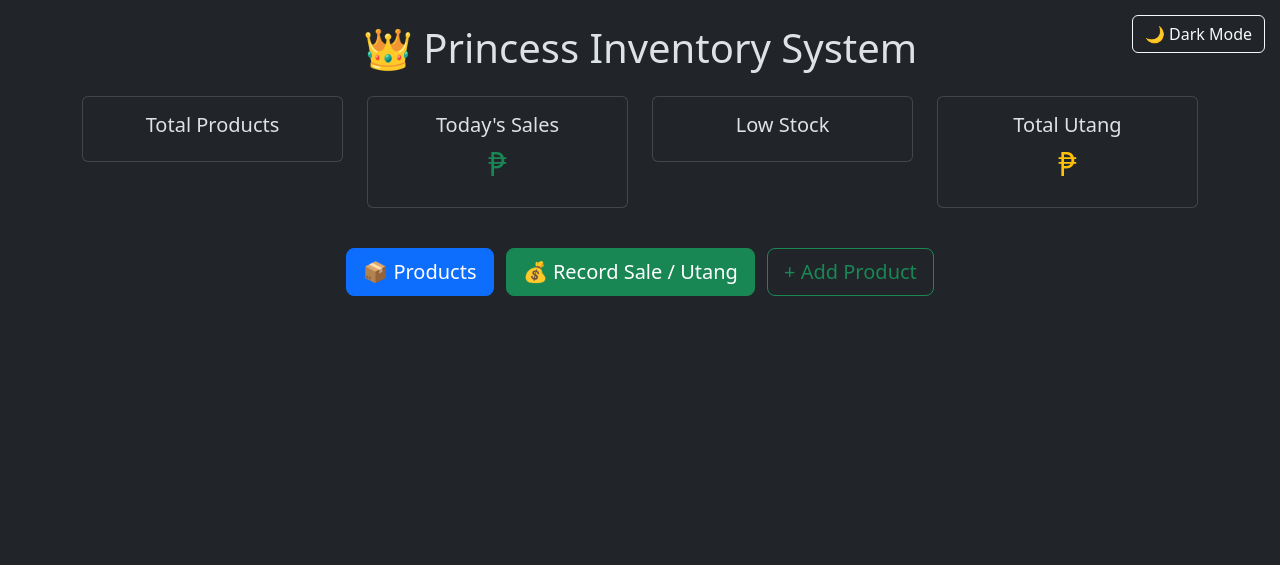
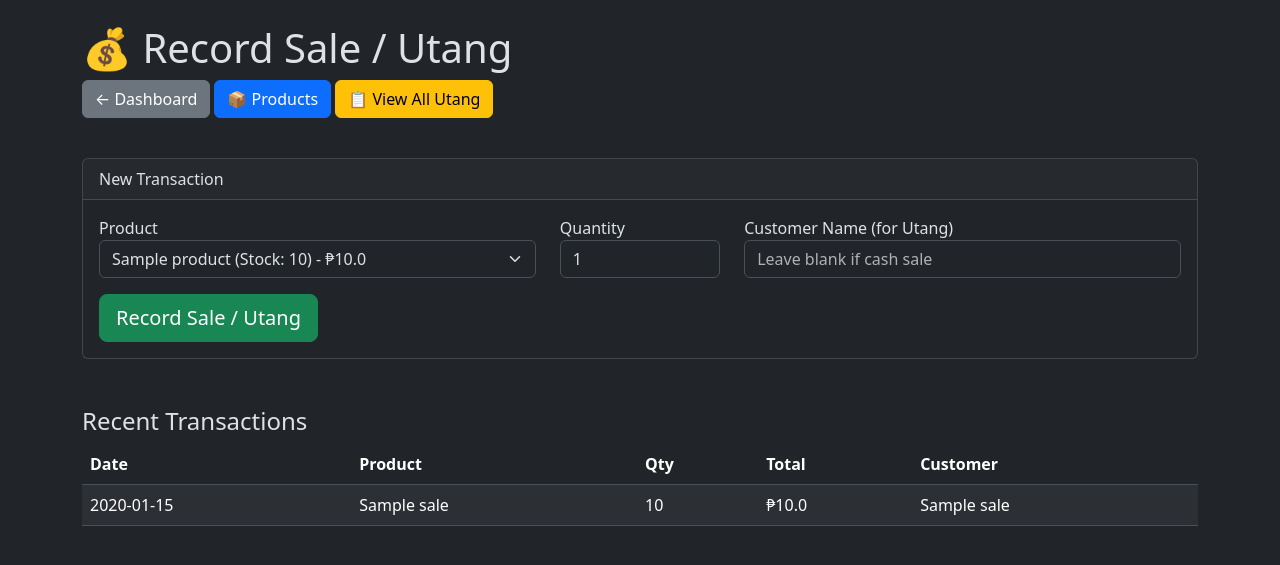
Before and after one commit to sejiro06/princess-inventory, a Flask app: page /sales in a window 1280 px wide. Shown: the top 565 px of the page. Run offline with Flask 3, Linux system fonts and the light colour scheme; tables that the repository leaves empty hold one stand-in row (values such as "Sample post").

Commit message:
Update sales.html

```diff
--- a/templates/sales.html
+++ b/templates/sales.html
@@ -3,70 +3,67 @@
 <head>
     <meta charset="UTF-8">
     <meta name="viewport" content="width=device-width, initial-scale=1.0">
-    <title>Princess Inventory</title>
+    <title>Sales & Utang - Princess Inventory</title>
     <link href="https://cdn.jsdelivr.net/npm/bootstrap@5.3.3/dist/css/bootstrap.min.css" rel="stylesheet">
-    <style>
-        .theme-toggle { position: fixed; top: 15px; right: 15px; z-index: 1000; }
-    </style>
 </head>
 <body>
 <div class="container mt-4">
-    <button onclick="toggleTheme()" class="btn btn-outline-light theme-toggle">🌙 Dark Mode</button>
+    <h1>💰 Record Sale / Utang</h1>
+    <a href="/" class="btn btn-secondary mb-3">← Dashboard</a>
+    <a href="/products" class="btn btn-primary mb-3">📦 Products</a>
+    <a href="/debts" class="btn btn-warning mb-3">📋 View All Utang</a>
 
-    <h1 class="text-center mb-4">👑 Princess Inventory System</h1>
-
-    <div class="row text-center">
-        <div class="col-md-3 mb-3">
-            <div class="card">
-                <div class="card-body">
-                    <h5>Total Products</h5>
-                    <h2 class="text-primary">{{ total_products }}</h2>
+    <!-- Record Sale / Utang Form -->
+    <div class="card mt-4">
+        <div class="card-header">New Transaction</div>
+        <div class="card-body">
+            <form method="POST">
+                <div class="row">
+                    <div class="col-md-5 mb-3">
+                        <label>Product</label>
+                        <select name="product_id" class="form-select" required>
+                            {% for p in products %}
+                            <option value="{{ p['id'] }}">{{ p['name'] }} (Stock: {{ p['stock'] }}) - ₱{{ p['price'] }}</option>
+                            {% endfor %}
+                        </select>
+                    </div>
+                    <div class="col-md-2 mb-3">
+                        <label>Quantity</label>
+                        <input type="number" name="quantity" class="form-control" value="1" min="1" required>
+                    </div>
+                    <div class="col-md-5 mb-3">
+                        <label>Customer Name (for Utang)</label>
+                        <input type="text" name="customer_name" class="form-control" placeholder="Leave blank if cash sale">
+                    </div>
                 </div>
-            </div>
-        </div>
-        <div class="col-md-3 mb-3">
-            <div class="card">
-                <div class="card-body">
-                    <h5>Today's Sales</h5>
-                    <h2 class="text-success">₱{{ today_sales }}</h2>
-                </div>
-            </div>
-        </div>
-        <div class="col-md-3 mb-3">
-            <div class="card">
-                <div class="card-body">
-                    <h5>Low Stock</h5>
-                    <h2 class="text-danger">{{ low_stock }}</h2>
-                </div>
-            </div>
-        </div>
-        <div class="col-md-3 mb-3">
-            <div class="card">
-                <div class="card-body">
-                    <h5>Total Utang</h5>
-                    <h2 class="text-warning">₱{{ total_debt }}</h2>
-                </div>
-            </div>
+                <button type="submit" class="btn btn-success btn-lg">Record Sale / Utang</button>
+            </form>
         </div>
     </div>
 
-    <div class="text-center mt-4">
-        <a href="/products" class="btn btn-primary btn-lg me-2">📦 Products</a>
-        <a href="/sales" class="btn btn-success btn-lg me-2">💰 Record Sale / Utang</a>
-        <a href="/add_product" class="btn btn-outline-success btn-lg">+ Add Product</a>
-    </div>
+    <h4 class="mt-5">Recent Transactions</h4>
+    <table class="table table-striped">
+        <thead>
+            <tr>
+                <th>Date</th>
+                <th>Product</th>
+                <th>Qty</th>
+                <th>Total</th>
+                <th>Customer</th>
+            </tr>
+        </thead>
+        <tbody>
+            {% for s in sales %}
+            <tr>
+                <td>{{ s['sale_date'] }}</td>
+                <td>{{ s['product_name'] }}</td>
+                <td>{{ s['quantity'] }}</td>
+                <td>₱{{ s['total_amount'] }}</td>
+                <td>{{ s['customer_name'] or 'Cash' }}</td>
+            </tr>
+            {% endfor %}
+        </tbody>
+    </table>
 </div>
-
-<script>
-function toggleTheme() {
-    const html = document.documentElement;
-    const theme = html.getAttribute('data-bs-theme') === 'dark' ? 'light' : 'dark';
-    html.setAttribute('data-bs-theme', theme);
-    localStorage.setItem('theme', theme);
-}
-if (localStorage.getItem('theme') === 'light') {
-    document.documentElement.setAttribute('data-bs-theme', 'light');
-}
-</script>
 </body>
 </html>
```
